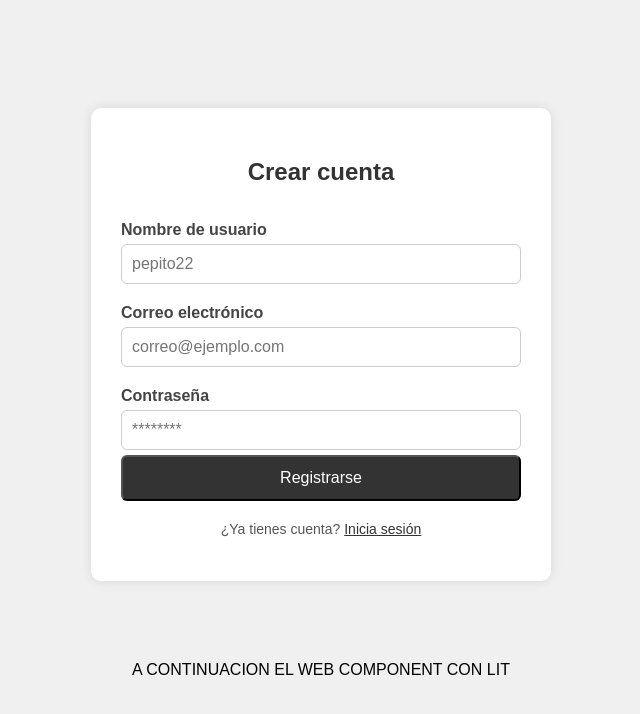
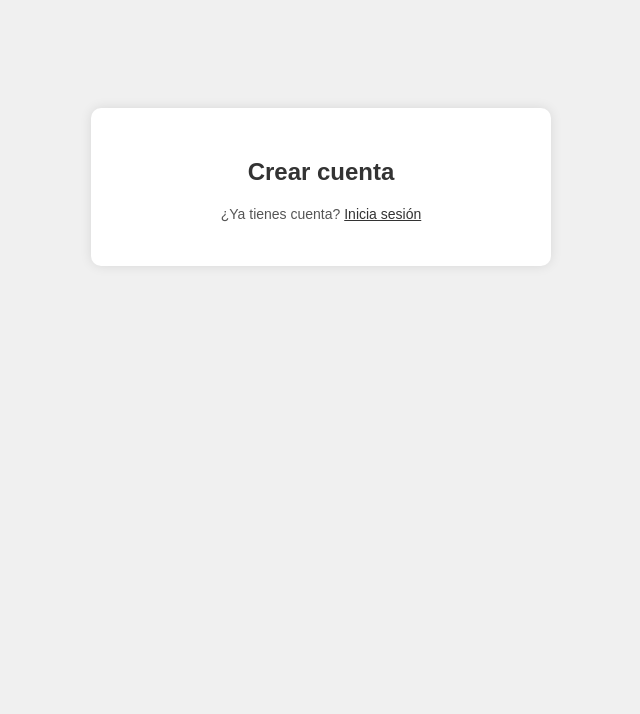
Before and after one commit to jaimmart32/ChessM8, a website: page frontend/register.html in a window 1280 px wide. Shown: the whole page, without its empty margins (319-959 px from the left). Drawn offline with Linux system fonts and the light colour scheme.

Commit message:
feat(html): eliminado distintos formularios dejando solo el de lit.

```diff
--- a/frontend/register.html
+++ b/frontend/register.html
@@ -10,30 +10,13 @@
   <main class="login-container">
     <h2>Crear cuenta</h2>
 
-    <form id="register-form" class="login-form">
-      <label for="username">Nombre de usuario</label>
-      <input type="text" id="username" name="username" placeholder="pepito22" required>
-
-      <label for="email">Correo electrónico</label>
-      <input type="email" id="email" name="email" placeholder="correo@ejemplo.com" required>
-
-      <label for="password">Contraseña</label>
-      <input type="password" id="password" name="password" placeholder="********" required>
-
-      <button type="submit" class="btn">Registrarse</button>
-    </form>
+    <signin-form-lit></signin-form-lit>
 
     <p class="form-footer">
       ¿Ya tienes cuenta? <a href="login.html">Inicia sesión</a>
     </p>
   </main>
 
-  <signin-form></signin-form>
-
-  <p> A CONTINUACION EL WEB COMPONENT CON LIT </p>
-
-  <signin-form-lit></signin-form-lit>
-
   <script type="module" src="js/auth.js"></script>
   <script type="module" src="js/components/bundle.js"></script>
 </body>
```
Also changed, not shown: frontend/login.html (+1 -13 lines).
